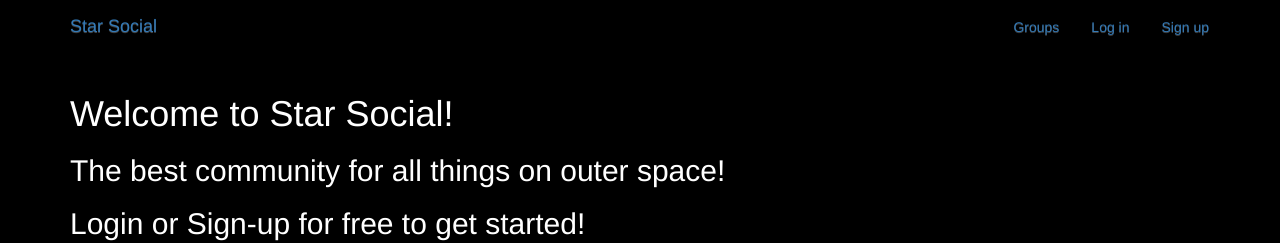
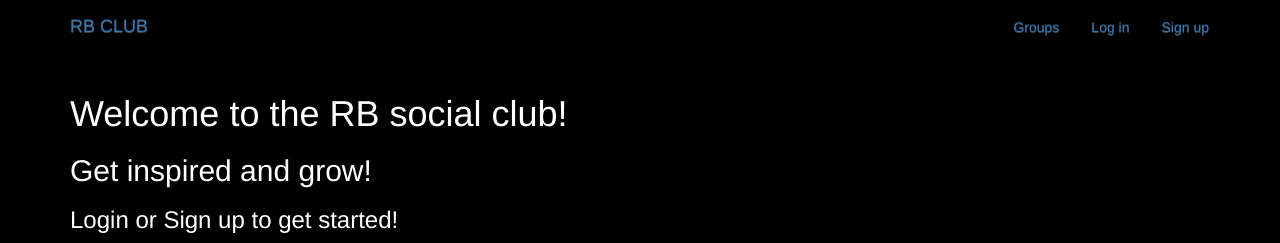
Before and after one commit to ryanbraving/django-SocialApp, a Django app: page / in a window 1280 px wide. Shown: the top 243 px of the page. Run offline with Django 3.2, Linux system fonts and the light colour scheme; some libraries are stand-ins or nearby versions.

Commit message:
index page wording modified

```diff
--- a/simplesocial/templates/base.html
+++ b/simplesocial/templates/base.html
@@ -28,7 +28,7 @@
     <nav class="navbar  mynav" role="navigation" id="navbar">
     			<div class="container">
 
-            <a class="navbar-brand mynav" href="{% url 'home' %}">Star Social</a>
+            <a class="navbar-brand mynav" href="{% url 'home' %}">RB CLUB</a>
 
     					<ul class="nav navbar-nav navbar-right">
     						{% if user.is_authenticated %}
--- a/simplesocial/templates/index.html
+++ b/simplesocial/templates/index.html
@@ -1,9 +1,9 @@
 {% extends "base.html" %}
 {% block content %}
 
-    <h1>Welcome to Star Social!</h1>
-    <h2>The best community for all things on outer space!</h2>
-    <h2>Login or Sign-up for free to get started!</h2>
+    <h1>Welcome to the RB social club!</h1>
+    <h2>Get inspired and grow!</h2>
+    <h3>Login or Sign up to get started!</h3>
 
 
 {% endblock %}
```
